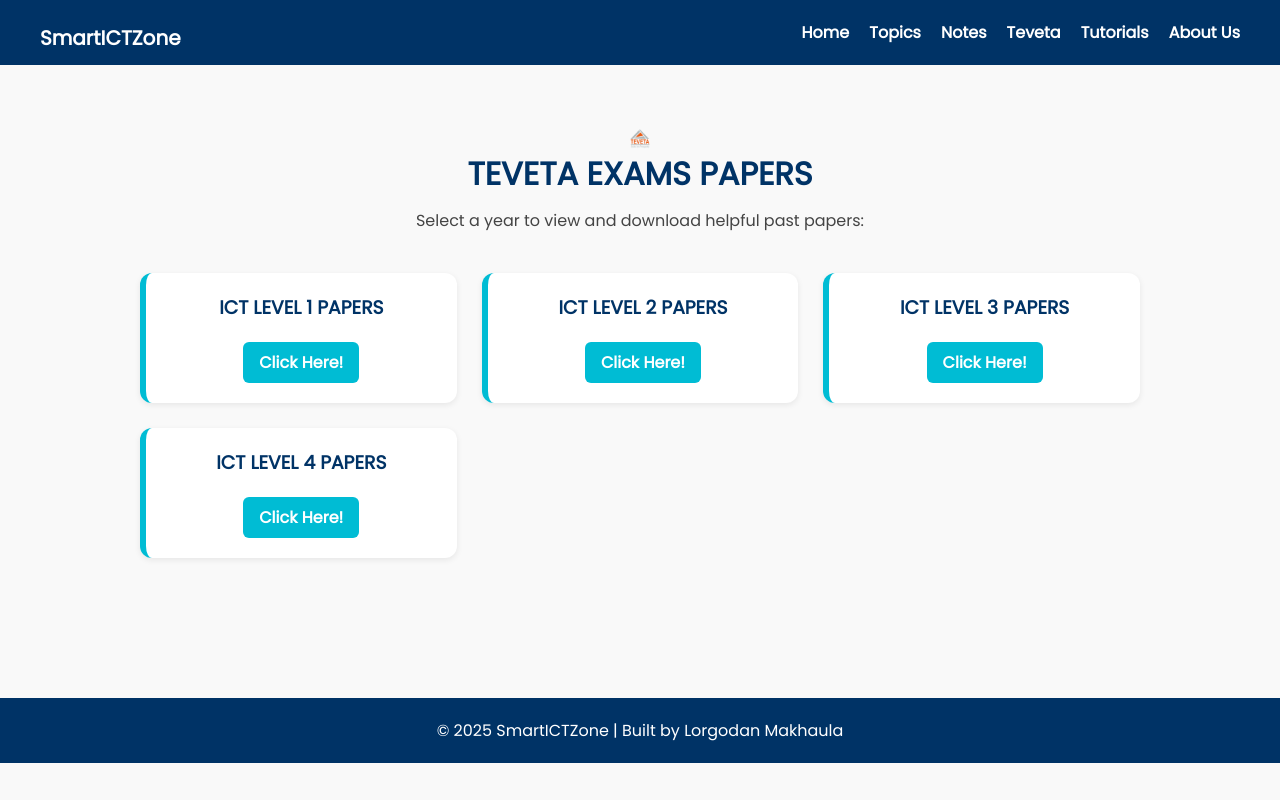
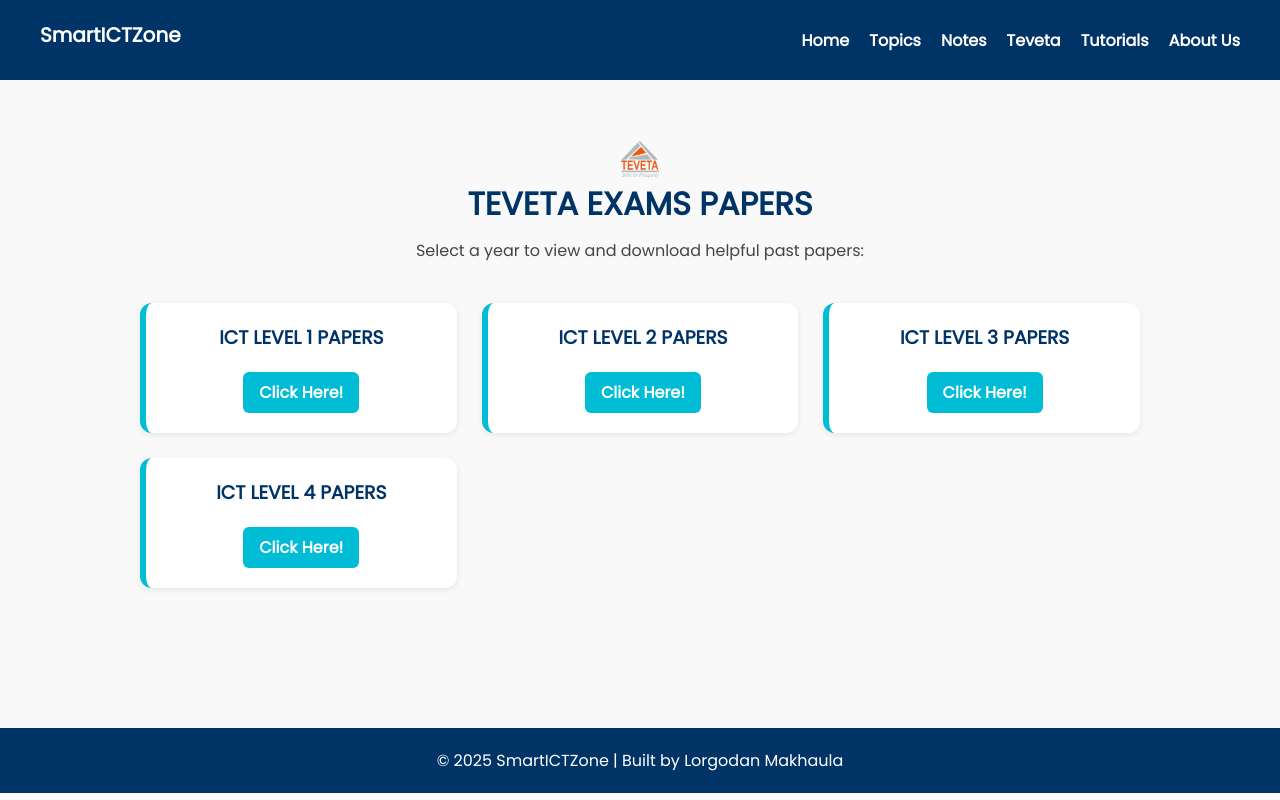
Before and after one commit to LORGODAN/SmartICTZone, a plain HTML site: page Tevataexam.html in a window 1280 px wide. Drawn offline with Linux system fonts and the light colour scheme.

Commit message:
Update Tevataexam.html

```diff
--- a/Tevataexam.html
+++ b/Tevataexam.html
@@ -139,8 +139,8 @@
     border: none;
     cursor: pointer;
   }
-  .logo {width: 20px;
-    height: 20px;
+  .logo {width: 40px;
+    height: 40px;
     vertical-align: middle; }
 
   @media (max-width: 768px) {
```
